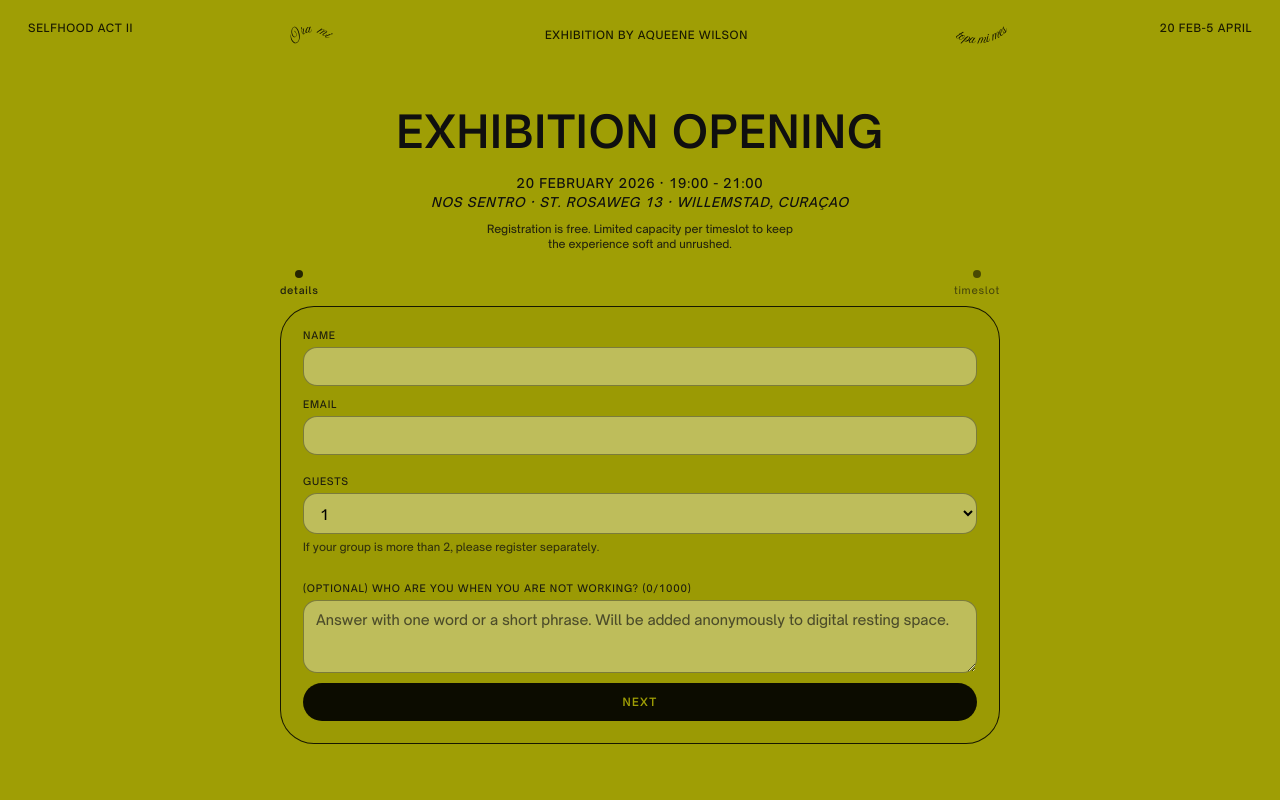
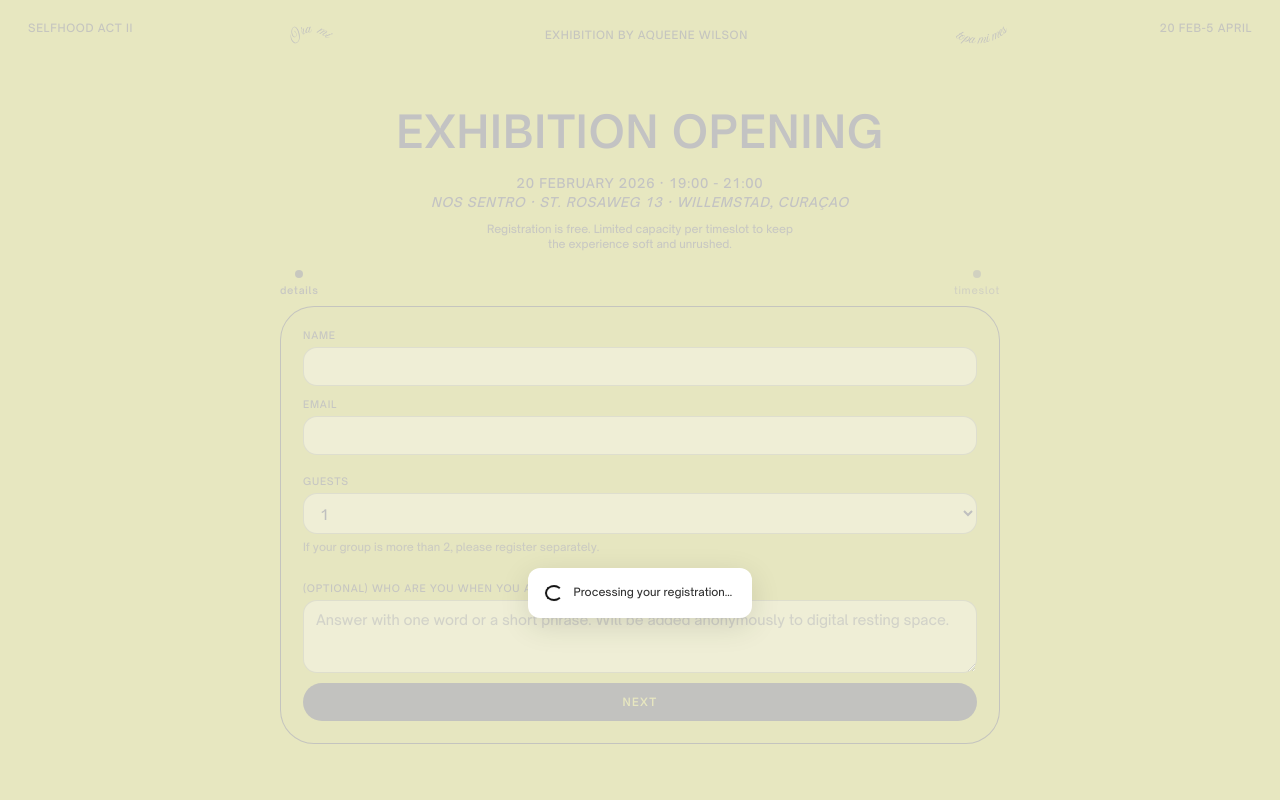
Before and after one commit to kyaralucas/selfhood-django, a Django app: page /register/ in a window 1280 px wide. Run offline with Django 5.2, Linux system fonts and the light colour scheme; data that the repository does not hold is empty.

Commit message:
add confirmation

```diff
--- /dev/null
+++ b/exhibitionpages/templates/exhibitionpages/emails/registration_confirmation.txt
@@ -0,0 +1,6 @@
+Dear {{ name }},
+
+Your spot for the opening of SELFHOOD: Ora mi topa mi mes is officially secured. We've reserved the {{ time }} slot for you on February 20th. We can't wait to welcome you!
+
+Warmly,
+The SELFHOOD team
--- a/exhibitionpages/templates/exhibitionpages/register.html
+++ b/exhibitionpages/templates/exhibitionpages/register.html
@@ -50,7 +50,7 @@
   <div class="reg-card">
 
 
-    <form method="post" class="reg-form" id="regForm">
+    <form method="post" class="reg-form" id="regForm" novalidate>
         {% csrf_token %}
 
         <!-- Step indicators (optional, ties to your dots) -->
@@ -132,10 +132,24 @@
 
           <div class="reg-actions">
             <button class="btn reg-submit reg-submit--ghost" id="backBtn" type="button">Back</button>
-            <button class="btn reg-submit" type="submit">Register</button>
+
+            <button class="btn reg-submit" id="registerBtn" type="submit">
+              <span class="btn-label">Register</span>
+              <span class="btn-spinner" aria-hidden="true"></span>
+            </button>
           </div>
+
         </div>
       </form>
+
+      <div id="processingOverlay" class="processing-overlay" hidden>
+        <br>
+        <div class="processing-box" role="status" aria-live="polite">
+          <div class="processing-spinner" aria-hidden="true"></div>
+          <div class="reg-note">Processing your registration…</div>
+        </div>
+      </div>
+
 
 
   </div>
@@ -143,6 +157,54 @@
 </section>
 
 <script>
+
+
+
+
+      (function () {
+    const form = document.getElementById("regForm");
+    const overlay = document.getElementById("processingOverlay");
+    if (!form || !overlay) return;
+
+    function showOverlay() {
+      overlay.hidden = false;
+      // prevent accidental double-clicks while waiting
+      const buttons = form.querySelectorAll('button, input[type="submit"]');
+      buttons.forEach(b => b.disabled = true);
+    }
+
+    function hideOverlay() {
+      overlay.hidden = true;
+      const buttons = form.querySelectorAll('button, input[type="submit"]');
+      buttons.forEach(b => b.disabled = false);
+    }
+
+    // Intercept the actual submit button click so we can repaint first
+    form.addEventListener("click", function (e) {
+      const submitBtn = e.target.closest('button[type="submit"], input[type="submit"]');
+      if (!submitBtn) return;
+
+      // If HTML5 validation fails, don't show overlay
+      if (!form.checkValidity()) {
+        form.reportValidity();
+        return;
+      }
+
+      // Stop immediate navigation; show overlay; submit next frame
+      e.preventDefault();
+      showOverlay();
+
+      requestAnimationFrame(() => {
+        form.submit(); // programmatic submit
+      });
+    });
+
+    // If user goes back and browser restores the page from cache, reset UI
+    window.addEventListener("pageshow", function (e) {
+      if (e.persisted) hideOverlay();
+    });
+  })();
+
 
     const ta = document.querySelector('textarea[name="prompt_answer"]');
   const out = document.getElementById('answerCount');
@@ -185,21 +247,47 @@
 
     const guestsInput = document.getElementById("id_guests");
 
-    function basicValidateDetails(){
-    const nameOk = nameInput && nameInput.value.trim().length > 0;
-    const emailOk = emailInput && emailInput.value.trim().length > 0;
-    const guestsOk = !guestsInput || guestsInput.value === "1" || guestsInput.value === "2";
-    return nameOk && emailOk && guestsOk;
+    function isStrictEmail(email) {
+    // simple “must have @ and a dot in the domain” rule
+    return /^[^\s@]+@[^\s@]+\.[^\s@]{2,}$/.test(email.trim());
     }
 
+
+
+
+    function basicValidateDetails() {
+  const nameOk = nameInput && nameInput.value.trim().length > 0;
+
+  const emailVal = (emailInput && emailInput.value || "").trim();
+  const emailOk = emailVal.length > 0 && isStrictEmail(emailVal);
+
+  const guestsOk = !guestsInput || guestsInput.value === "1" || guestsInput.value === "2";
+  return nameOk && emailOk && guestsOk;
+}
+
     nextBtn.addEventListener("click", () => {
-      if (!basicValidateDetails()){
-        // super simple feedback (no fancy UI)
-        alert("Please fill in your name and email first.");
+    if (!nameInput.value.trim()) {
+        alert("Please fill in your name first.");
+        nameInput.focus();
         return;
-      }
-      showStep(2);
+    }
+
+    const emailVal = emailInput.value.trim();
+    if (!emailVal) {
+        alert("Please fill in your email first.");
+        emailInput.focus();
+        return;
+    }
+
+    if (!isStrictEmail(emailVal)) {
+        alert("Please enter a valid email address (example: name@example.com).");
+        emailInput.focus();
+        return;
+    }
+
+    showStep(2);
     });
+
 
     backBtn.addEventListener("click", () => showStep(1));
 
--- a/exhibitionpages/templates/exhibitionpages/register_thanks.html
+++ b/exhibitionpages/templates/exhibitionpages/register_thanks.html
@@ -6,13 +6,14 @@
 <section class="reg-page">
 
   <!-- Top row (same as register.html) -->
+  <!-- Top row -->
   <div class="reg-top">
     <div class="reg-kicker">SELFHOOD ACT II</div>
 
     <div class="reg-top-center">
-      <img class="reg-mini-svg" src="{% static 'svg/ora_mi.svg' %}" alt="Ora mi">
+      <img class="reg-mini-svg reg-mini-svg--ora" src="{% static 'svg/ora_mi_black.svg' %}" alt="Ora mi">
       <div class="reg-kicker reg-kicker--center">EXHIBITION BY AQUEENE WILSON</div>
-      <img class="reg-mini-svg" src="{% static 'svg/topa_mi_mes.svg' %}" alt="topa mi mes">
+      <img class="reg-mini-svg reg-mini-svg--topa" src="{% static 'svg/topa_mi_mes_black.svg' %}" alt="topa mi mes">
     </div>
 
     <div class="reg-kicker">20 FEB-5 APRIL</div>
--- a/exhibitionpages/views.py
+++ b/exhibitionpages/views.py
@@ -8,6 +8,19 @@ from .questions import QUESTIONS
 from django.db import transaction
 from django.db.models import Sum
 from django.db.models.functions import Coalesce
+
+import time
+
+# For sending emails
+from django.conf import settings
+from django.core.mail import send_mail
+from django.template.loader import render_to_string
+from django.utils.html import strip_tags
+from django.db import transaction
+
+# Logging
+import logging
+logger = logging.getLogger(__name__)
 
 # Create your views here.
 def home(request):
@@ -60,6 +73,38 @@ def register(request):
                     obj.slot = slot
                     obj.save()
 
+                    def send_confirmation_email(registration_id: int):
+                        reg = (
+                            Registration.objects
+                            .select_related("slot")
+                            .get(pk=registration_id)
+                        )
+
+                        subject = "Your SELFHOOD timeslot is confirmed"
+                        message = render_to_string(
+                            "exhibitionpages/emails/registration_confirmation.txt",
+                            {
+                                "name": getattr(reg, "name", "there"),
+                                "time": reg.slot.time,  # adjust formatting as needed
+                            },
+                        )
+
+                        send_mail(
+                            subject=subject,
+                            message=message,
+                            from_email=settings.DEFAULT_FROM_EMAIL,
+                            recipient_list=[reg.email],
+                            fail_silently=False,
+                        )
+
+                    try:
+                        transaction.on_commit(lambda: send_confirmation_email(obj.pk))
+                        # time.sleep(3)
+                        logger.exception("Confirmation email SENT for registration %s", obj.pk)
+                    except Exception:
+                        logger.exception("Confirmation email FAILED for registration %s", obj.pk)
+
+
                     request.session["last_registration_id"] = obj.pk
                     return redirect("register_thanks")
     else:
--- a/static/css/main.css
+++ b/static/css/main.css
@@ -1151,6 +1151,57 @@
     color: rgba(0,0,0,0.92);
   }
 
+    /*  Post registration overlay */
+    .processing-overlay {
+        position: fixed !important;
+        inset: 0 !important;
+        display: grid !important;
+        place-items: center !important;
+        background: rgba(255, 255, 255, 0.75) !important;
+        z-index: 99999 !important;
+      }
+
+      .processing-box {
+        background: white !important;
+        padding: 16px 18px !important;
+        border-radius: 12px !important;
+        box-shadow: 0 8px 30px rgba(0,0,0,0.12) !important;
+        display: flex !important;
+        align-items: center !important;
+        gap: 12px !important;
+      }
+
+      .processing-spinner{
+        display:inline-block !important;
+        width:18px !important;
+        height:18px !important;
+
+        box-sizing:border-box !important;
+
+        border-style:solid !important;
+        border-width:2px !important;
+        border-color:#111 !important;
+        border-top-color:transparent !important; /* creates the spinning gap */
+        border-radius:50% !important;
+
+        background:transparent !important;
+        opacity:1 !important;
+        visibility:visible !important;
+
+        animation:processing-spin 0.8s linear infinite !important;
+      }
+
+
+      .processing-text {
+        font-size: 14px !important;
+      }
+
+      @keyframes processing-spin {
+        to { transform: rotate(360deg); }
+      }
+
+
+
   /* Optional: highlight active tab */
   .reg-tab.is-active{
     opacity: 1;
```
Also changed, not shown: config/settings.py (+19 -0 lines).
